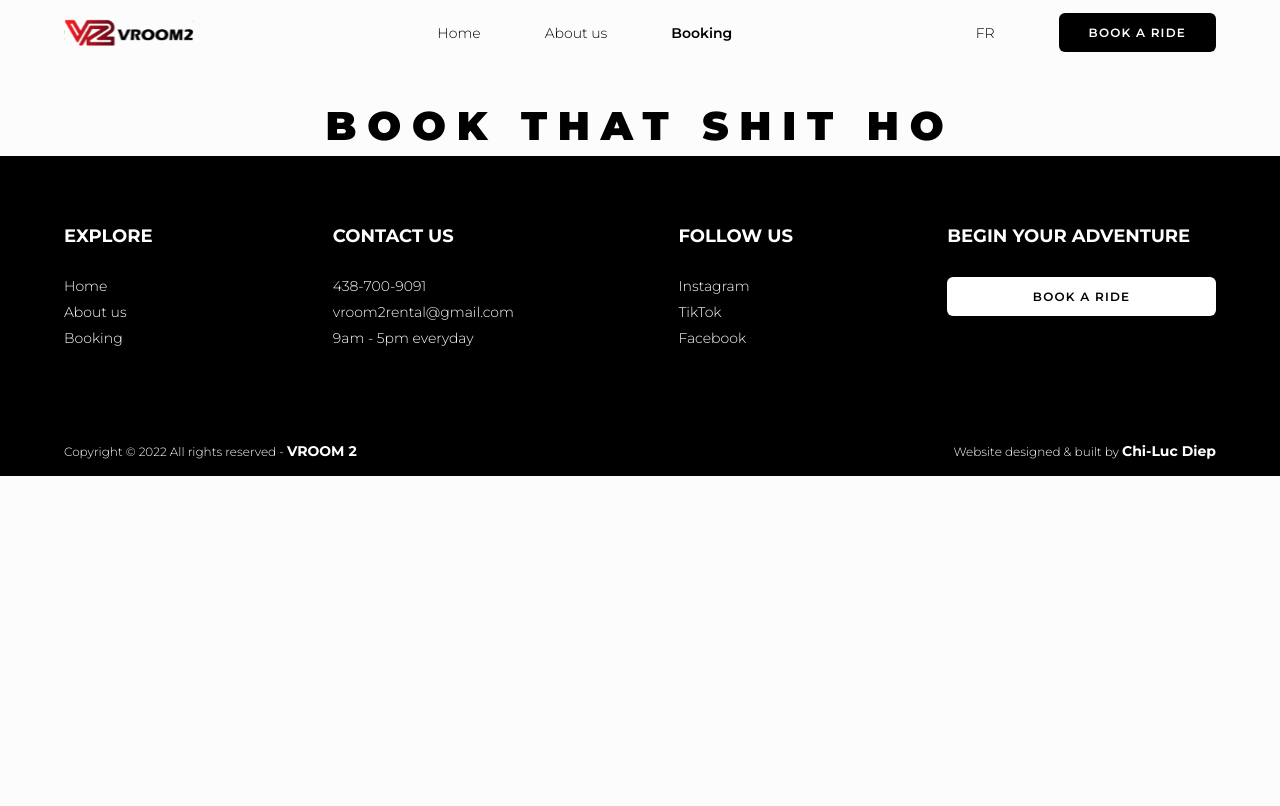
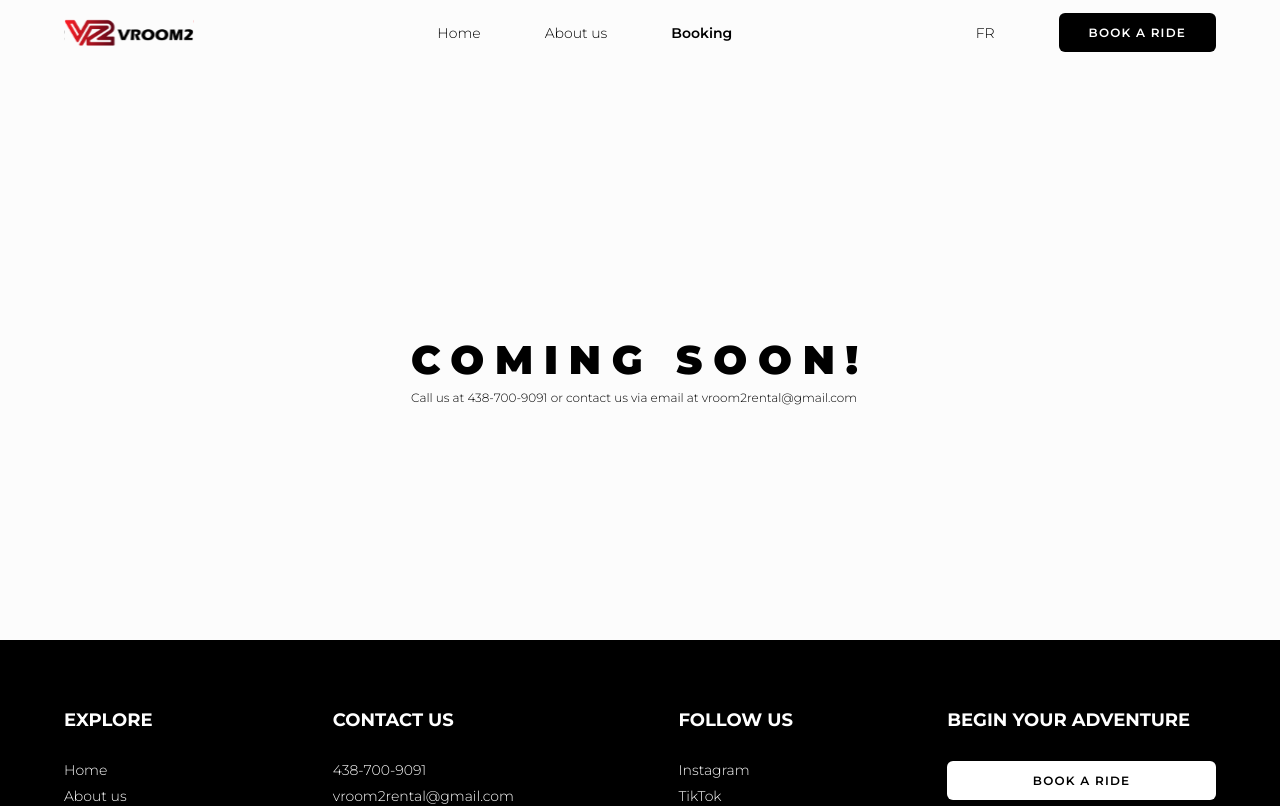
Before and after one commit to chilucdiep/vroom2, a Next.js app: page /booking in a window 1280 px wide. Shown: the top 806 px of the page. Built offline with nearby package versions, Linux system fonts and the light colour scheme.

Commit message:
Deploy, font & booking

```diff
--- a/components/Ratings/Ratings.tsx
+++ b/components/Ratings/Ratings.tsx
@@ -9,8 +9,8 @@
 }
 
 export function Ratings({ stars }: RatingsProps) {
+  const MAX_STARS = 5;
   const starArray = [];
-  const MAX_STARS = 5;
 
   for (let i = 0; i < Math.floor(stars); i++) {
     starArray.push(StarFilledIcon);
--- /dev/null
+++ b/pages/_document.tsx
@@ -0,0 +1,18 @@
+import { Html, Head, Main, NextScript } from "next/document";
+
+export default function Document() {
+  return (
+    <Html>
+      <Head>
+        <link
+          href="https://fonts.googleapis.com/css2?family=Montserrat:wght@300;600;700;900&display=swap"
+          rel="stylesheet"
+        />
+      </Head>
+      <body>
+        <Main />
+        <NextScript />
+      </body>
+    </Html>
+  );
+}
--- a/pages/booking.tsx
+++ b/pages/booking.tsx
@@ -4,12 +4,18 @@
 
 export default function AboutPage() {
   return (
-    <div>
+    <>
       <Head>
         <title>Vroom 2 | Book your Slingshot!</title>
         <meta name="description" content="Book the Slingshot experience!" />
       </Head>
-      <h1 className="BigTitle">Book that shit ho</h1>
-    </div>
+      <div style={{height: "68vh", display: "grid", placeContent: "center"}}>
+        <h1 className="BigTitle">Coming soon!</h1>
+        <p>
+          Call us at 438-700-9091 or contact us via email at
+          vroom2rental@gmail.com
+        </p>
+      </div>
+    </>
   );
 }
--- a/pages/index.tsx
+++ b/pages/index.tsx
@@ -1,5 +1,4 @@
 import Head from "next/head";
-import Image from "next/image";
 
 import { Home } from "../components/Home";
 
--- a/styles/globals.scss
+++ b/styles/globals.scss
@@ -1,4 +1,3 @@
-@import url("https://fonts.googleapis.com/css2?family=Montserrat:wght@300;600;700;900&display=swap");
 @import "./variables.scss";
 
 *,
```
Also changed, not shown: pages/_app.tsx (+4 -4 lines).
